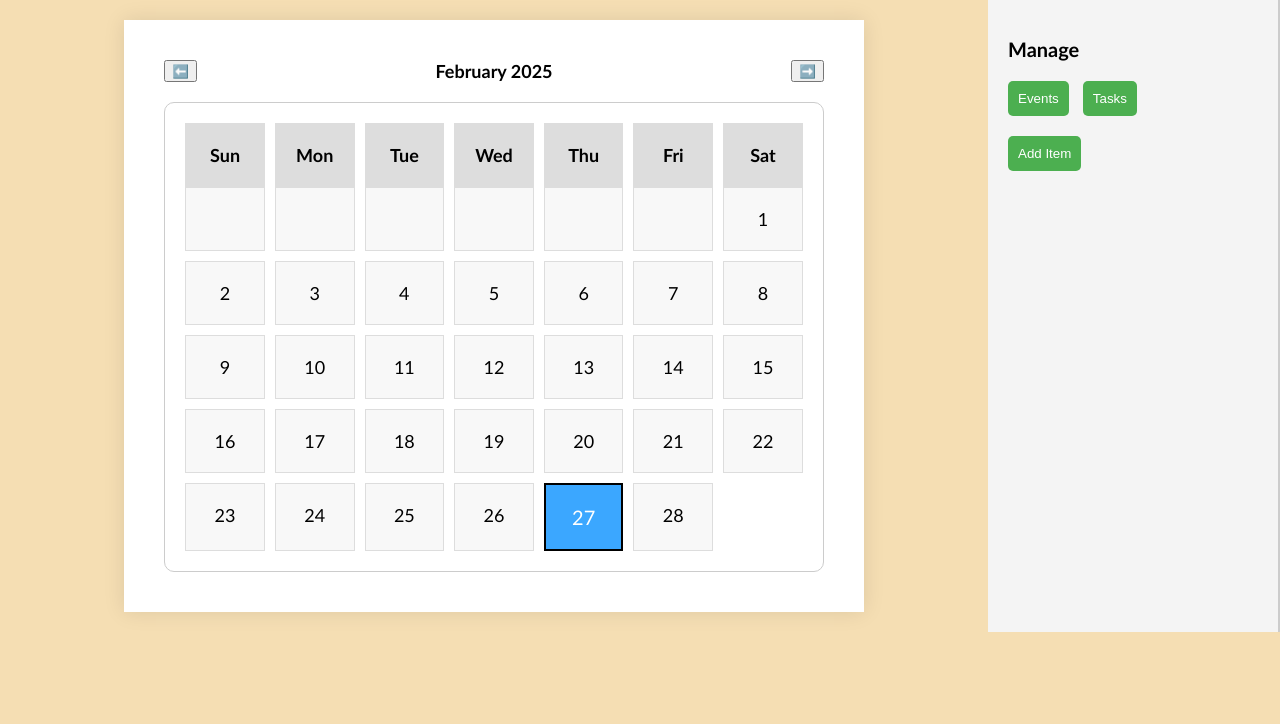
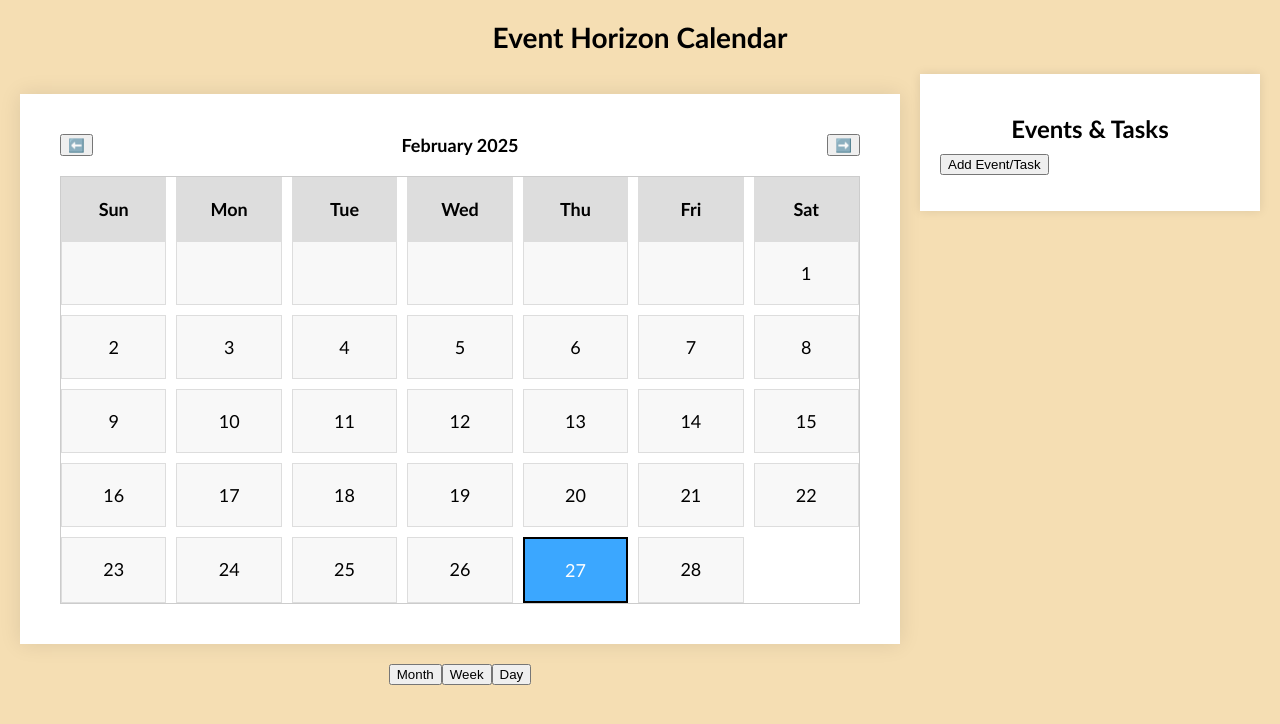
Before and after one commit to NoohAlavi/fusion_four_studios_repo, a Flask app: page / in a window 1280 px wide. Shown: the top 724 px of the page. Run offline with Flask 3, Linux system fonts and the light colour scheme.

Commit message:
Event Panel and View Buttons Together
-Fixed day/week/month buttons
-Arrows for day and week go to next day/week instead of going back to month view
-Added comments to HTML, CSS, and JS files
-Updated the event/task panel and form (doesnt add events)

```diff
--- a/static/calendar.js
+++ b/static/calendar.js
@@ -1,42 +1,38 @@
-document.addEventListener('DOMContentLoaded', function() {
+document.addEventListener('DOMContentLoaded', function () {
+    //Calendar Setup and Initiialisation
     const months = ["January", "February", "March", "April", "May", "June", "July", "August", "September", "October", "November", "December"];
     const days = ["Sun", "Mon", "Tue", "Wed", "Thu", "Fri", "Sat"];
-    let currentMonth = new Date().getMonth();
-    let currentYear = new Date().getFullYear();
 
     const today = new Date();
-    const currentDay = today.getDate();
-    const currentMonthIndex = today.getMonth();
-    const currentYearValue = today.getFullYear();
+    let viewDate = new Date();
 
+    let currentView = "month"; //Possible views: 'month', 'week', 'day'
+
+    //Get elements for calendar navigation and control
     const monthYearDisplay = document.getElementById('monthYear');
     const prevMonthButton = document.getElementById('prevMonth');
     const nextMonthButton = document.getElementById('nextMonth');
+    const calendarContainer = document.getElementById('calendar-container');
 
-    const eventModeButton = document.getElementById('eventModeButton');
-    const taskModeButton = document.getElementById('taskModeButton');
-    const manageTitle = document.getElementById('manageTitle');
-    const itemList = document.getElementById('itemList');
-    const addItemButton = document.getElementById('addItemButton');
-    const itemModal = document.getElementById('itemModal');
-    const closeModal = document.getElementById('closeModal');
-    const modalTitle = document.getElementById('modalTitle');
-    const eventForm = document.getElementById('eventForm');
-    const taskForm = document.getElementById('taskForm');
-    const eventTitleInput = document.getElementById('eventTitle');
-    const eventDateInput = document.getElementById('eventDate');
-    const taskTitleInput = document.getElementById('taskTitle');
-    const taskDueDateInput = document.getElementById('taskDueDate');
 
-    let currentMode = 'event';
-    let events = [];
-    let tasks = [];
+    //Calendar rendering logic
 
-    function renderCalendar(month, year) {
-        monthYearDisplay.textContent = `${months[month]} ${year}`;
-        let calendarContainer = document.getElementById('calendar-container');
+    //Main function to render calendar based on the current view
+    function renderCalendar() {
+      monthYearDisplay.textContent = `${months[viewDate.getMonth()]} ${viewDate.getFullYear()}`;
       calendarContainer.innerHTML = '';
 
+      if (currentView === "month") {
+        renderMonthView(viewDate.getMonth(), viewDate.getFullYear());
+      } else if (currentView === "week") {
+        renderWeekView();
+      } else if (currentView === "day") {
+        renderDayView();
+      }
+    }
+
+    //Render the calendar in month view
+    function renderMonthView(month, year) {
       let daysHeader = document.createElement('div');
       daysHeader.className = 'days-header';
       days.forEach(day => {
@@ -51,18 +47,21 @@ document.addEventListener('DOMContentLoaded', function() {
       daysDiv.className = 'days-container';
       let date = new Date(year, month, 1);
 
+      //Add empty slots before the first day
       for (let i = 0; i < date.getDay(); i++) {
         let emptyDayDiv = document.createElement('div');
         emptyDayDiv.className = 'day';
         daysDiv.appendChild(emptyDayDiv);
       }
 
+      //Render the actual days of the month
       while (date.getMonth() === month) {
         let dayDiv = document.createElement('div');
         dayDiv.className = 'day';
         dayDiv.textContent = date.getDate();
 
-            if (date.getDate() === currentDay && date.getMonth() === currentMonthIndex && date.getFullYear() === currentYearValue) {
+        //Highlight the current day
+        if (date.toDateString() === today.toDateString()) {
           dayDiv.classList.add('current-day');
         }
 
@@ -73,89 +72,189 @@ document.addEventListener('DOMContentLoaded', function() {
       calendarContainer.appendChild(daysDiv);
     }
 
-    eventModeButton.addEventListener('click', function() {
-        currentMode = 'event';
-        manageTitle.textContent = 'Manage Event';
-        modalTitle.textContent = 'Add Event';
-        eventForm.style.display = 'block';
-        taskForm.style.display = 'none';
-        renderSidebar();
+    //Render the calendar in the week view
+    function renderWeekView() {
+      let weekDiv = document.createElement('div');
+      weekDiv.className = 'week-container';
+
+      // Get the start of the week (Sunday)
+      let startOfWeek = new Date(viewDate);
+      startOfWeek.setDate(viewDate.getDate() - viewDate.getDay());
+
+      //Display each day of the week
+      for (let i = 0; i < 7; i++) {
+        let dayDiv = document.createElement('div');
+        dayDiv.className = 'day';
+        dayDiv.textContent = `${days[startOfWeek.getDay()]} ${startOfWeek.getDate()}`;
+
+        //Highlight the current day
+        if (startOfWeek.toDateString() === today.toDateString()) {
+          dayDiv.classList.add('current-day');
+        }
+
+        weekDiv.appendChild(dayDiv);
+        startOfWeek.setDate(startOfWeek.getDate() + 1);
+      }
+
+      calendarContainer.appendChild(weekDiv);
+    }
+
+    //Render the calendar in the day view
+    function renderDayView() {
+      calendarContainer.innerHTML = '';
+
+      //Display the current day header
+      let dayHeader = document.createElement('div');
+      dayHeader.className = 'day-header';
+      dayHeader.textContent = `${days[viewDate.getDay()]}, ${viewDate.getDate()}`;
+      calendarContainer.appendChild(dayHeader);
+
+      let daySchedule = document.createElement('div');
+      daySchedule.className = 'day-schedule two-columns';
+
+      //Create two different column for morning and evening
+      let morningColumn = document.createElement('div');
+      morningColumn.className = 'half-day';
+      let eveningColumn = document.createElement('div');
+      eveningColumn.className = 'half-day';
+
+      //CReate time slots for each hour of the day
+      for (let hour = 0; hour < 24; hour++) {
+        let timeSlot = document.createElement('div');
+        timeSlot.className = 'time-slot';
+        let formattedHour = (hour % 12 || 12) + (hour < 12 ? " AM" : " PM");
+        timeSlot.innerHTML = `<span class="time-label">${formattedHour}</span> <span class="event"></span>`;
+
+        if (hour < 12) {
+          morningColumn.appendChild(timeSlot);
+        } else {
+          eveningColumn.appendChild(timeSlot);
+        }
+      }
+
+      daySchedule.appendChild(morningColumn);
+      daySchedule.appendChild(eveningColumn);
+      calendarContainer.appendChild(daySchedule);
+    }
+
+    //Navigation Controls
+
+    //Navigate to the previous time period
+    prevMonthButton.onclick = function () {
+      if (currentView === "month") {
+        if (viewDate.getMonth() === 0) {
+          viewDate.setMonth(11);
+          viewDate.setFullYear(viewDate.getFullYear() - 1);
+        } else {
+          viewDate.setMonth(viewDate.getMonth() - 1);
+        }
+      } else if (currentView === "week") {
+        viewDate.setDate(viewDate.getDate() - 7);
+      } else if (currentView === "day") {
+        viewDate.setDate(viewDate.getDate() - 1);
+      }
+      renderCalendar();
+    };
+
+    //Navigate to the next time period
+    nextMonthButton.onclick = function () {
+      if (currentView === "month") {
+        if (viewDate.getMonth() === 11) {
+          viewDate.setMonth(0);
+          viewDate.setFullYear(viewDate.getFullYear() + 1);
+        } else {
+          viewDate.setMonth(viewDate.getMonth() + 1);
+        }
+      } else if (currentView === "week") {
+        viewDate.setDate(viewDate.getDate() + 7);
+      } else if (currentView === "day") {
+        viewDate.setDate(viewDate.getDate() + 1);
+      }
+      renderCalendar();
+    };
+
+    // View change buttons
+    document.getElementById('monthView').onclick = function () {
+      currentView = "month";
+      viewDate = new Date();
+      renderCalendar();
+    };
+
+    document.getElementById('weekView').onclick = function () {
+      currentView = "week";
+      viewDate = new Date();
+      renderCalendar();
+    };
+
+    document.getElementById('dayView').onclick = function () {
+      currentView = "day";
+      viewDate = new Date();
+      renderCalendar();
+    };
+
+    renderCalendar();
+
+    // Modal Handling for Adding Events/Tasks
+    const modal = document.getElementById('modal');
+    const openModalBtn = document.getElementById('openModal');
+    const closeModalSpan = document.querySelector('.modal .close');
+
+    openModalBtn.addEventListener('click', function () {
+      modal.style.display = 'block';
     });
 
-    taskModeButton.addEventListener('click', function() {
-        currentMode = 'task';
-        manageTitle.textContent = 'Manage Task';
-        modalTitle.textContent = 'Add Task';
-        taskForm.style.display = 'block';
-        eventForm.style.display = 'none';
-        renderSidebar();
+    closeModalSpan.addEventListener('click', function () {
+      modal.style.display = 'none';
     });
 
-    addItemButton.addEventListener('click', function() {
-        itemModal.style.display = 'block';
+    window.addEventListener('click', function (event) {
+      if (event.target === modal) {
+        modal.style.display = 'none';
+      }
     });
 
-    closeModal.addEventListener('click', function() {
-        itemModal.style.display = 'none';
+    //Switch between Event and Task fields based on selection
+    document.getElementById('type').addEventListener('change', function () {
+      if (this.value === 'event') {
+        document.getElementById('eventFields').style.display = 'block';
+        document.getElementById('taskFields').style.display = 'none';
+      } else {
+        document.getElementById('eventFields').style.display = 'none';
+        document.getElementById('taskFields').style.display = 'block';
+      }
     });
 
-    function addItemToSidebar(item) {
-        const li = document.createElement('li');
-        li.textContent = `${item.title} - ${item.date}`;
-        itemList.appendChild(li);
+    //Handle form submission for adding events/tasks
+    document.getElementById('eventTaskForm').addEventListener('submit', function (e) {
+        e.preventDefault();
+        const type = document.getElementById('type').value;
+        const title = document.getElementById('title').value;
+        let displayText = title;
+
+        if (type === 'event') {
+          const startTime = document.getElementById('startTime').value;
+          const endTime = document.getElementById('endTime').value;
+          const startDisplay = new Date(startTime).toLocaleString();
+          const endDisplay = new Date(endTime).toLocaleString();
+          displayText += `: ${startDisplay} - ${endDisplay}`;
+        } else {
+          const deadline = document.getElementById('deadline').value;
+          const deadlineDisplay = new Date(deadline).toLocaleString();
+          displayText += `: Due ${deadlineDisplay}`;
         }
 
-    function renderSidebar() {
-        itemList.innerHTML = '';
-        let items = currentMode === 'event' ? events : tasks;
+        const li = document.createElement('li');
+        li.textContent = displayText;
+        const list = document.getElementById('eventTaskList');
+        list.appendChild(li);
 
-        items.forEach(item => {
-            addItemToSidebar(item);
+        //Log to console for debugging
+        console.log('Event added:', displayText, 'Total items:', list.childElementCount);
+
+        this.reset();
+        document.getElementById('eventFields').style.display = 'block';
+        document.getElementById('taskFields').style.display = 'none';
+
+        modal.style.display = 'none';
     });
-    }
-
-    eventForm.addEventListener('submit', function(event) {
-        event.preventDefault();
-        const title = eventTitleInput.value;
-        const date = eventDateInput.value;
-        const newEvent = { title, date };
-        events.push(newEvent);
-        renderSidebar();
-        itemModal.style.display = 'none';
-        eventForm.reset();
   });
-
-    taskForm.addEventListener('submit', function(event) {
-        event.preventDefault();
-        const title = taskTitleInput.value;
-        const dueDate = taskDueDateInput.value;
-        const newTask = { title, date: dueDate };
-        tasks.push(newTask);
-        renderSidebar();
-        itemModal.style.display = 'none';
-        taskForm.reset();
-    });
-
-    prevMonthButton.addEventListener('click', function() {
-        if (currentMonth === 0) {
-            currentMonth = 11;
-            currentYear--;
-        } else {
-            currentMonth--;
-        }
-        renderCalendar(currentMonth, currentYear);
-    });
-
-    nextMonthButton.addEventListener('click', function() {
-        if (currentMonth === 11) {
-            currentMonth = 0;
-            currentYear++;
-        } else {
-            currentMonth++;
-        }
-        renderCalendar(currentMonth, currentYear);
-    });
-
-    renderCalendar(currentMonth, currentYear);
-    renderSidebar();
-});
--- a/static/styles.css
+++ b/static/styles.css
@@ -1,12 +1,9 @@
+/* General Styles */
 body {
     font-family: 'Calibri', sans-serif;
     background: wheat;
     margin: 0;
     padding: 0;
-}
-
-.container {
-    display: flex;
 }
 
 .title {
@@ -16,6 +13,7 @@ body {
     font-weight: bold;
 }
 
+/* Calendar Styles */
 .calendar {
     max-width: 800px;
     margin: 20px auto;
@@ -24,29 +22,15 @@ body {
     box-shadow: 0 0 20px rgba(0,0,0,0.1);
 }
 
-.modal {
-    display: none;
-    position: fixed;
-    z-index: 1;
-    left: 0;
-    top: 0;
-    width: 100%;
-    height: 100%;
-    background-color: rgba(0, 0, 0, 0.4);
-}
-
-.modal-content {
-    background-color: white;
-    margin: 15% auto;
-    padding: 20px;
-    border: 1px solid #888;
-    width: 300px;
-    border-radius: 8px;
-}
-
 .controls {
     display: flex;
     justify-content: space-between;
+    margin-bottom: 20px;
+}
+
+.viewControls {
+    display: flex;
+    justify-content: center;
     margin-bottom: 20px;
 }
 
@@ -57,8 +41,6 @@ body {
 
 #calendar-container {
     border: 1px solid #ccc;
-    padding: 20px;
-    border-radius: 10px;
 }
 
 .days-header, .days-container {
@@ -84,71 +66,143 @@ body {
     background-color: rgb(59, 167, 255);
     color: white;
     border: 2px solid black;
-    font-size: 20px;
-    padding: 20px;
 }
 
-.sidebar {
-    width: 250px;
-    background-color: #f4f4f4;
-    padding: 20px;
-    border-right: 2px solid #ccc;
+.day-header {
+    font-size: 1.5em;
+    font-weight: bold;
+    text-align: center;
+    margin-bottom: 10px;
 }
 
-.sidebar h2 {
-    font-size: 20px;
-    margin-bottom: 20px;
+.day-schedule {
+    display: flex;
+    flex-direction: column;
+    border: 1px solid #ccc;
+    width: 100%;
+    max-width: 400px;
+    margin: auto;
 }
 
-.mode-toggle {
-    margin-bottom: 20px;
+.time-slot {
+    display: flex;
+    justify-content: space-between;
+    padding: 5px;
+    border-bottom: 1px solid #ddd;
+    background: #f9f9f9;
 }
 
-.mode-toggle button {
-    padding: 10px;
-    margin-right: 10px;
-    cursor: pointer;
-    background-color: #4CAF50;
-    color: white;
-    border: none;
-    border-radius: 5px;
+.time-label {
+    font-weight: bold;
 }
 
-.mode-toggle button:hover {
-    background-color: #45a049;
+.event {
+    flex-grow: 1;
+    text-align: left;
+    padding-left: 10px;
 }
 
-#itemList {
-    list-style-type: none;
-    margin-bottom: 20px;
+.two-columns {
+    display: flex;
+    flex-direction: row;
+    justify-content: space-between;
+    gap: 10px;
+    width: 100%;
 }
 
-#itemList li {
-    margin-bottom: 10px;
-    padding: 5px;
-    background-color: #eee;
-    border-radius: 5px;
+.half-day {
+    width: 48%;
+    border: 1px solid #ccc;
+    padding: 10px;
+    background: #f9f9f9;
+    display: flex;
+    flex-direction: column;
 }
 
-#addItemButton {
-    display: block;
-    margin-top: 20px;
-    padding: 10px;
-    background-color: #4CAF50;
-    color: white;
-    border: none;
-    border-radius: 5px;
+/* Layout & Event Panel */
+.main-container {
+    display: flex;
+    justify-content: space-between;
+    align-items: flex-start;
+    margin: 20px;
+}
+
+.calendar-panel {
+    flex: 1;
+}
+
+.event-panel {
+    width: 300px;
+    margin-left: 20px;
+    background: white;
+    padding: 20px;
+    box-shadow: 0 0 10px rgba(0, 0, 0, 0.1);
+}
+
+.event-panel h2 {
+    text-align: center;
+    margin-bottom: 10px;
+}
+
+#eventTaskList {
+    list-style: none;
+    padding: 0;
+}
+
+#eventTaskList li {
+    padding: 5px;
+    border-bottom: 1px solid #ddd;
+    font-size: 14px;
+}
+
+/* Modal Styles */
+.modal {
+    display: none;
+    position: fixed;
+    z-index: 100;
+    left: 0;
+    top: 0;
+    width: 100%;
+    height: 100%;
+    overflow: auto;
+    background-color: rgba(0,0,0,0.5);
+}
+
+.modal-content {
+    background-color: #fefefe;
+    margin: 10% auto;
+    padding: 20px;
+    border: 1px solid #888;
+    width: 90%;
+    max-width: 500px;
+}
+
+.close {
+    color: #aaa;
+    float: right;
+    font-size: 28px;
+    font-weight: bold;
+}
+
+.close:hover,
+.close:focus {
+    color: black;
+    text-decoration: none;
     cursor: pointer;
 }
 
-#addItemButton:hover {
-    background-color: #45a049;
+.modal-content form label {
+    display: block;
+    margin-top: 10px;
 }
 
-.form input {
+.modal-content form input[type="text"],
+.modal-content form input[type="datetime-local"],
+.modal-content form textarea,
+.modal-content form select,
+.modal-content form input[type="color"] {
     width: 100%;
-    padding: 8px;
-    margin-bottom: 10px;
-    border-radius: 4px;
-    border: 1px solid #ccc;
+    padding: 5px;
+    margin-top: 5px;
+    box-sizing: border-box;
 }
--- a/templates/calendar.html
+++ b/templates/calendar.html
@@ -1,14 +1,17 @@
 <!DOCTYPE html>
 <html lang="en">
   <head>
-    <meta charset="UTF-8">
-    <meta name="viewport" content="width=device-width, initial-scale=1.0">
+    <meta charset="UTF-8" />
+    <meta name="viewport" content="width=device-width, initial-scale=1.0" />
     <title>Event Horizon Calendar</title>
     <link rel="stylesheet" href="{{ url_for('static', filename='styles.css') }}">
   </head>
   <body>
-    <div class="container">
+    <h1 class="title">Event Horizon Calendar</h1>
+    <div class="main-container">
 
+      <!-- Left: Calendar Panel -->
+      <div class="calendar-panel">
         <div class="calendar">
           <div class="controls">
             <button id="prevMonth">⬅️</button>
@@ -17,41 +20,77 @@
           </div>
           <div id="calendar-container"></div>
         </div>
-
-        <div class="sidebar">
-            <h2>Manage</h2>
-
-            <div class="mode-toggle">
-                <button id="eventModeButton">Events</button>
-                <button id="taskModeButton">Tasks</button>
+        <div class="view-toggle">
+          <div class="viewControls">
+            <button id="monthView">Month</button>
+            <button id="weekView">Week</button>
+            <button id="dayView">Day</button>
+          </div>
+        </div>
       </div>
 
-            <ul id="itemList"></ul>
-
-            <button id="addItemButton">Add Item</button>
-
-            <div id="itemModal" class="modal">
-                <div class="modal-content">
-                    <span id="closeModal" class="close">&times;</span>
-                    <h2 id="modalTitle">Add Event</h2>
-
-                    <form id="eventForm" class="form" style="display: none;">
-                        <label for="eventTitle">Event Title:</label>
-                        <input type="text" id="eventTitle" required><br><br>
-                        <label for="eventDate">Event Date:</label>
-                        <input type="date" id="eventDate" required><br><br>
-                        <button type="submit">Save Event</button>
-                    </form>
-
-                    <form id="taskForm" class="form" style="display: none;">
-                        <label for="taskTitle">Task Title:</label>
-                        <input type="text" id="taskTitle" required><br><br>
-                        <label for="taskDueDate">Due Date:</label>
-                        <input type="date" id="taskDueDate" required><br><br>
-                        <button type="submit">Save Task</button>
-                    </form>
+      <!-- Event/Task Panel -->
+      <div class="event-panel">
+        <h2>Events &amp; Tasks</h2>
+        <button id="openModal">Add Event/Task</button>
+        <ul id="eventTaskList"></ul>
       </div>
     </div>
+
+    <!-- Modal for Adding an Event or Task -->
+    <div id="modal" class="modal">
+      <div class="modal-content">
+        <span class="close">&times;</span>
+        <form id="eventTaskForm">
+          <label for="type">Type:</label>
+          <select id="type" name="type">
+            <option value="event">Event</option>
+            <option value="task">Task</option>
+          </select>
+
+          <label for="title">Title:</label>
+          <input type="text" id="title" name="title" required />
+
+          <!-- Event-specific fields -->
+          <div id="eventFields">
+            <label for="notes">Notes:</label>
+            <textarea id="notes" name="notes"></textarea>
+            <label for="startTime">Start Time:</label>
+            <input type="datetime-local" id="startTime" name="startTime" required />
+            <label for="endTime">End Time:</label>
+            <input type="datetime-local" id="endTime" name="endTime" required />
+            <label for="location">Location:</label>
+            <input type="text" id="location" name="location" />
+            <label for="repeat">Repeat:</label>
+            <select id="repeat" name="repeat">
+              <option value="once" selected>Once</option>
+              <option value="weekly">Weekly</option>
+              <option value="monthly">Monthly</option>
+            </select>
+            <label for="eventColor">Color:</label>
+            <input type="color" id="eventColor" name="eventColor" value="#ff0000" />
+          </div>
+
+          <!-- Task-specific fields -->
+          <div id="taskFields" style="display: none;">
+            <label for="deadline">Deadline:</label>
+            <input type="datetime-local" id="deadline" name="deadline" required />
+            <label for="status">Status:</label>
+            <select id="status" name="status">
+              <option value="pending" selected>Pending</option>
+              <option value="done">Done</option>
+            </select>
+            <label for="priority">Priority:</label>
+            <select id="priority" name="priority">
+              <option value="low">Low</option>
+              <option value="medium" selected>Medium</option>
+              <option value="high">High</option>
+            </select>
+            <label for="taskColor">Color:</label>
+            <input type="color" id="taskColor" name="taskColor" value="#0000ff" />
+          </div>
+          <button type="submit">Add</button>
+        </form>
       </div>
     </div>
 
```
Also changed, not shown: Task/Task.py (+14 -11 lines), flask_testing.py (line endings or trailing spaces). Lines whose indentation alone changed are shown as unchanged.
